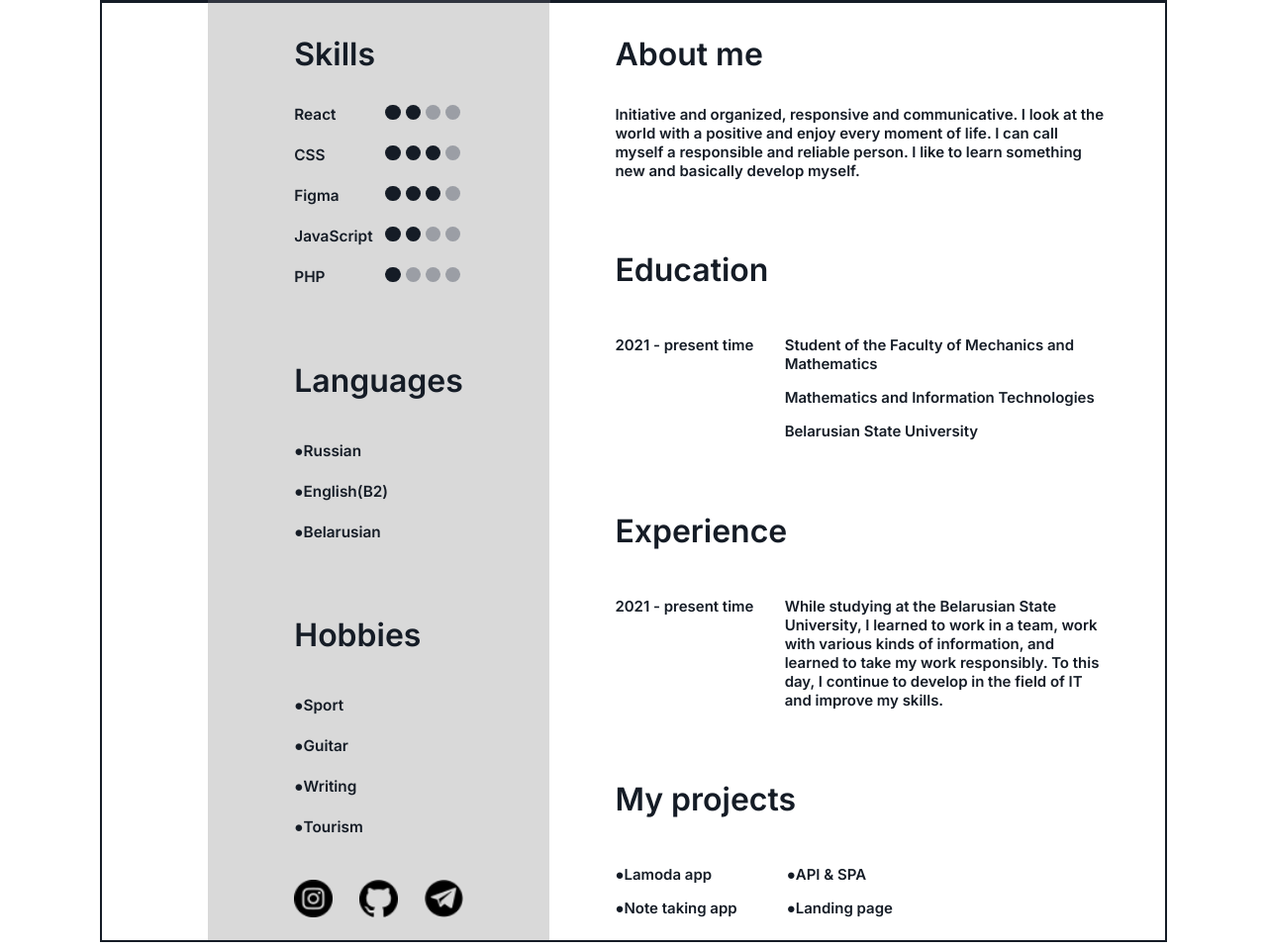
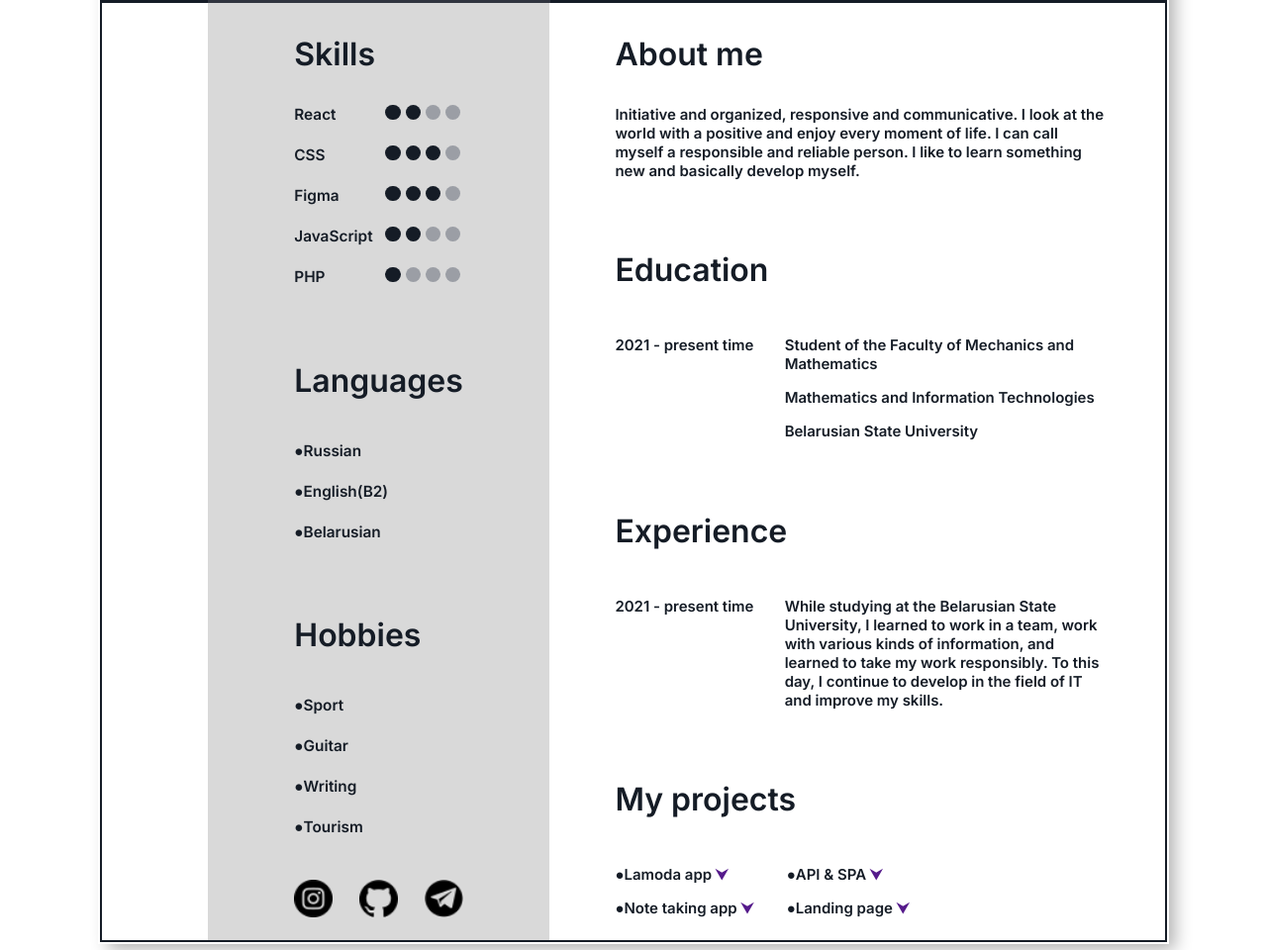
Before and after one commit to Aseliyaa/resume, a plain HTML site: page index.html in a window 1280 px wide. Shown: the part 487-1447 px from the top of the page at 99% size. Drawn offline with Linux system fonts and the light colour scheme.

Commit message:
initial commit

```diff
--- a/css/style.less
+++ b/css/style.less
@@ -9,6 +9,8 @@
   border: 2px solid @color_main;
   font-family: "Inter", sans-serif;
   background-color: @color_wight;
+  box-shadow: inset 0 0em 0em rgba(0, 0, 0, 0.1), 0 0 0 2px rgb(255, 255, 255),
+    0.5em 0.5em 1em rgba(0, 0, 0, 0.3);
 }
 a {
   text-decoration: none;
@@ -194,3 +196,6 @@ ul {
   flex-direction: row;
   justify-content: space-between;
 }
+.arrow {
+  color: #551a8b;
+}
--- a/index.html
+++ b/index.html
@@ -199,7 +199,7 @@
             <div class="projects">
               <div class="first_proj">
                 <p class="text" id="lamoda1" onclick="lamoda1()">
-                  &#9679;Lamoda app
+                  &#9679;Lamoda app <span class="arrow">&#11167;</span>
                 </p>
                 <p
                   class="text"
@@ -208,13 +208,12 @@
                   style="display: none"
                   onclick="lamoda2()"
                 >
-                  &#9679;Lamoda app
+                  &#9679;Lamoda app <span class="arrow">&#11165;</span>
                 </p>
 
                 <p class="text" id="notes1" onclick="notes1()">
-                  &#9679;Note taking app
+                  &#9679;Note taking app <span class="arrow">&#11167;</span>
                 </p>
-              </div>
                 <p
                   class="text"
                   id="notes2"
@@ -222,11 +221,14 @@
                   style="display: none"
                   onclick="notes2()"
                 >
-                &#9679;Note taking app
+                  &#9679;Note taking app <span class="arrow">&#11165;</span>
                 </p>
+              </div>
 
               <div class="sec_proj">
-                <p class="text" id="api1" onclick="api1()">&#9679;API & SPA</p>
+                <p class="text" id="api1" onclick="api1()">
+                  &#9679;API & SPA <span class="arrow">&#11167;</span>
+                </p>
 
                 <p
                   class="text"
@@ -235,11 +237,11 @@
                   style="display: none"
                   onclick="api2()"
                 >
-                  &#9679;API & SPA
+                  &#9679;API & SPA <span class="arrow">&#11165;</span>
                 </p>
 
                 <p class="text" id="land1" onclick="land1()">
-                  &#9679;Landing page
+                  &#9679;Landing page <span class="arrow">&#11167;</span>
                 </p>
 
                 <p
@@ -249,7 +251,7 @@
                   style="display: none"
                   onclick="land2()"
                 >
-                  &#9679;Landing page
+                  &#9679;Landing page <span class="arrow">&#11165;</span>
                 </p>
               </div>
             </div>
```
Also changed, not shown: css/style.css. Lines whose indentation alone changed are shown as unchanged.
